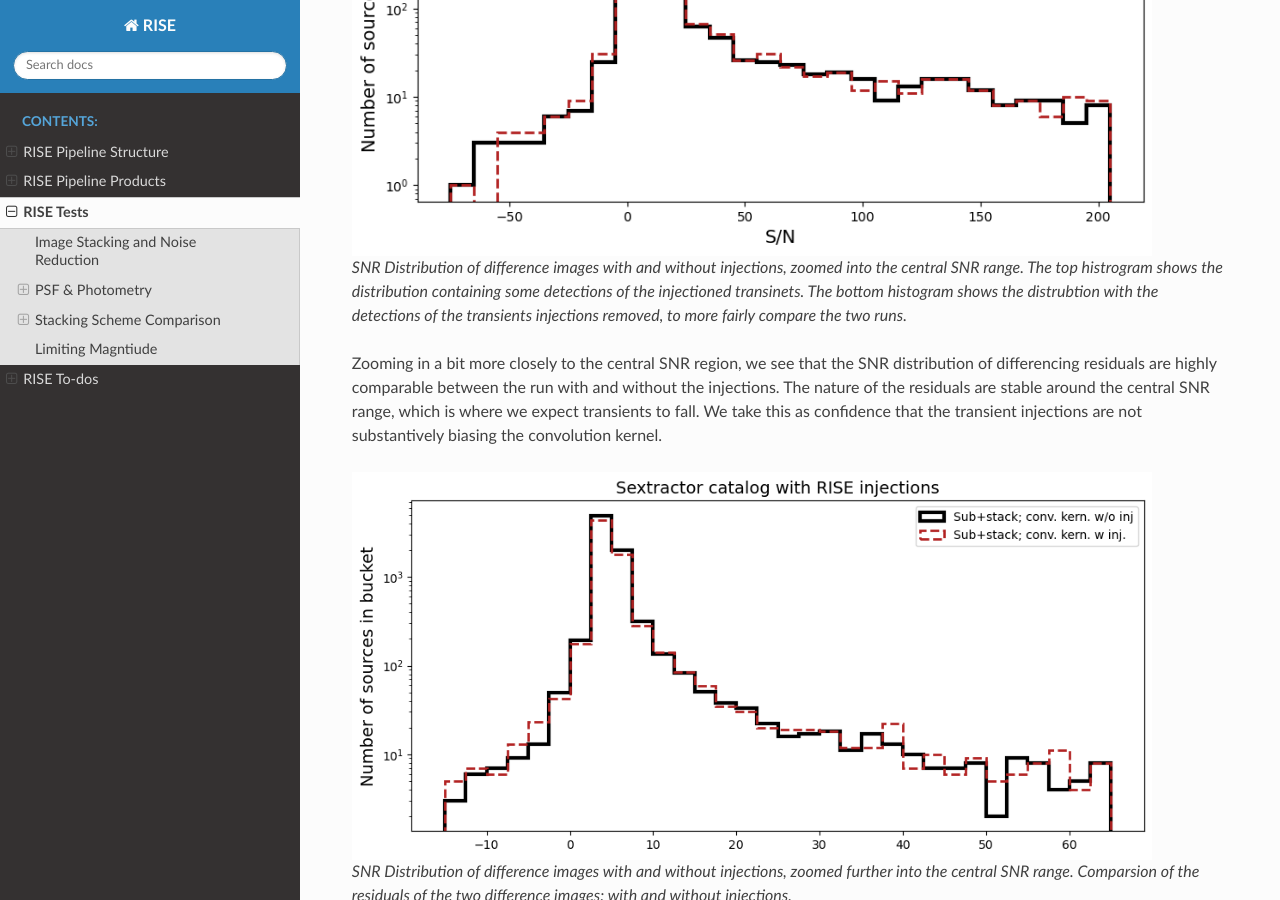
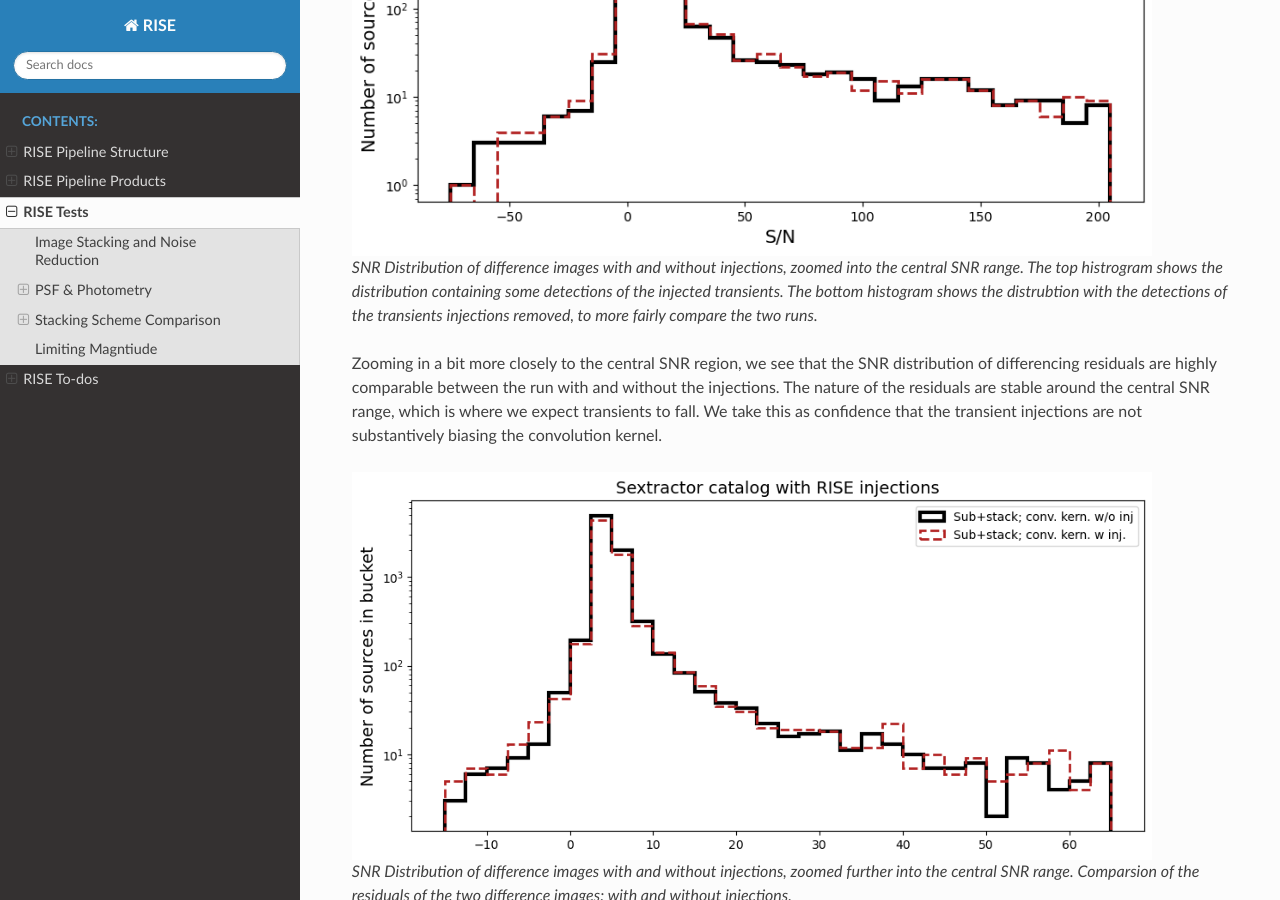
Before and after one commit to joseph-santana/RISE-docs, a Sphinx documentation site: the page built from source/tests.rst, in a window 1280 px wide and 900 px high, scrolled down 17612 px. Built offline with Sphinx 7.4.7 and the Read the Docs theme 3.1.0, drawn with Linux system fonts in a browser that asks for light colours.

Commit message:
Update conv kernel portion

```diff
--- a/source/tests.rst
+++ b/source/tests.rst
@@ -321,7 +321,7 @@ Below are histograms before and after accounting for injections.
 
 
     SNR Distribution of difference images with and without injections, zoomed into the central SNR range.
-    The top histrogram shows the distribution containing some detections of the injectioned transinets.
+    The top histrogram shows the distribution containing some detections of the injected transients.
     The bottom histogram shows the distrubtion with the detections of the transients injections removed, to more fairly compare the two runs.
 
 Zooming in a bit more closely to the central SNR region, we see that the SNR distribution of differencing residuals are highly comparable between the run with and without the injections.
```
